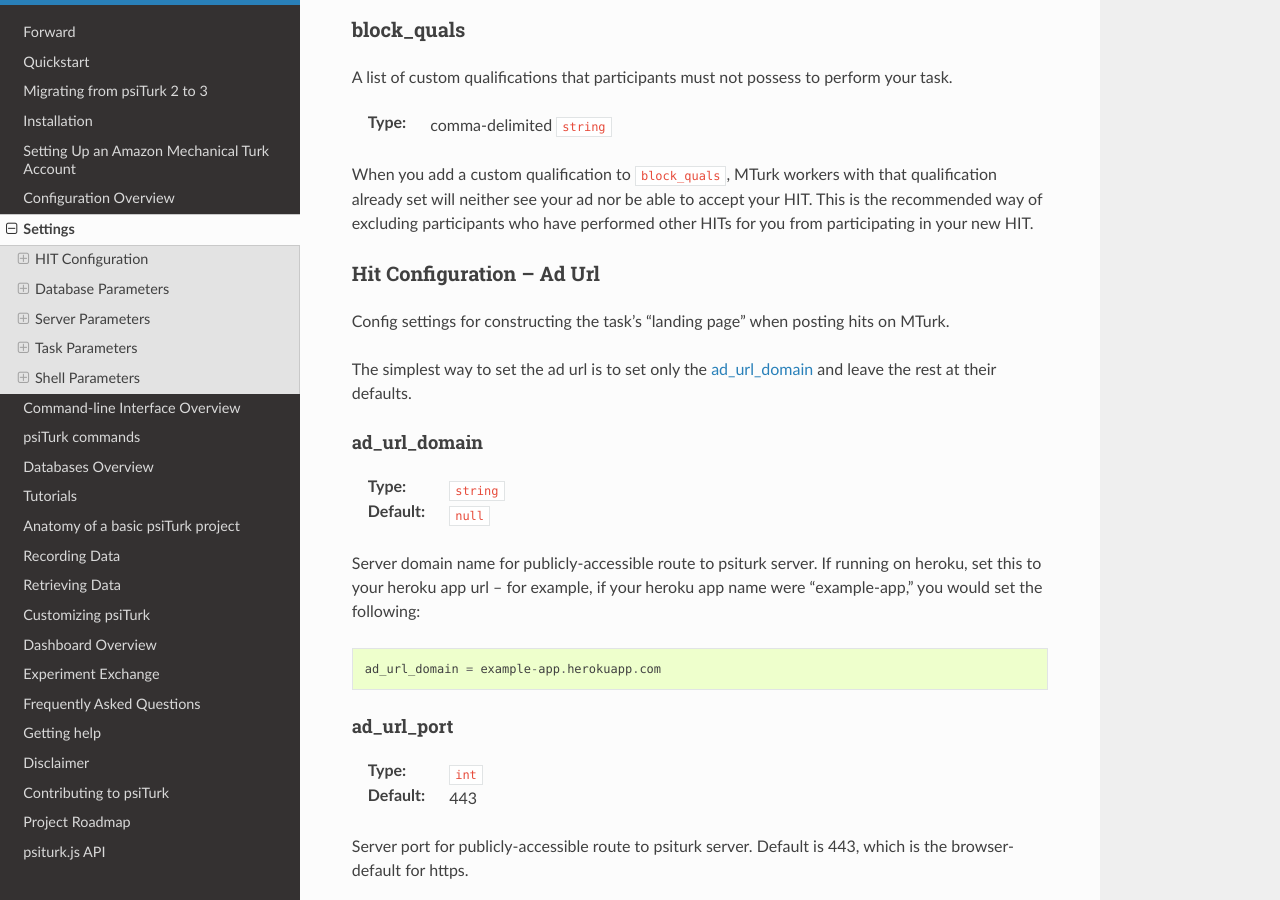
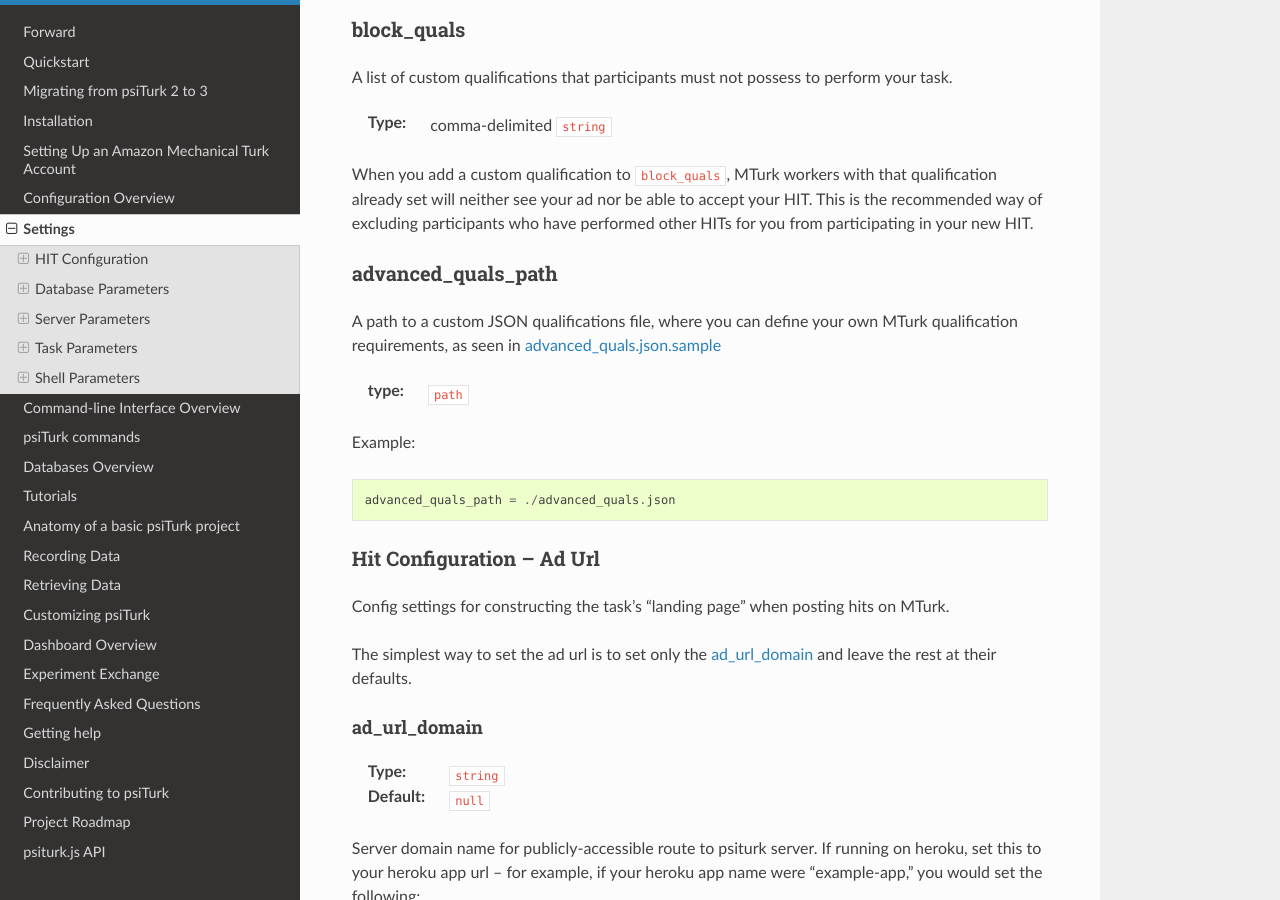
Before and after one commit to NYUCCL/psiTurk, a Sphinx documentation site: the page built from doc/settings.rst, in a window 1280 px wide and 900 px high, scrolled down 4081 px. Built offline with Sphinx 7.4.7 and the Read the Docs theme 2.0.0, drawn with Linux system fonts in a browser that asks for light colours.

Commit message:
fixes
* set no advanced_quals_path by default
* add note to docs

```diff
--- a/doc/settings.rst
+++ b/doc/settings.rst
@@ -247,6 +247,22 @@
 workers with that qualification already set will neither see your ad nor be able
 to accept your HIT. This is the recommended way of excluding participants who
 have performed other HITs for you from participating in your new HIT.
+
+.. _advanced_quals:
+
+advanced_quals_path
+~~~~~~~~~~~~~~~~~~~
+
+A path to a custom JSON qualifications file, where you can define your own
+MTurk qualification requirements, as seen in `advanced_quals.json.sample`__
+
+__ https://raw.githubusercontent.com/NYUCCL/psiTurk/master/psiturk/example/advanced_quals.json.sample
+
+:type: ``path``
+
+Example::
+
+    advanced_quals_path = ./advanced_quals.json
 
 
 .. _hit_configuration_ad_url:
```
Also changed, not shown: CHANGELOG.md (+3 -0 lines), 2 other files.
